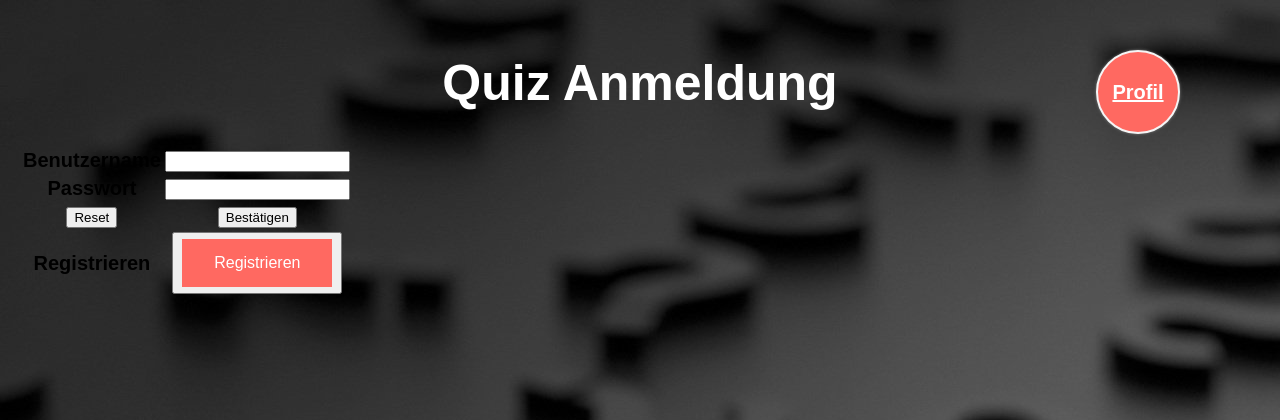
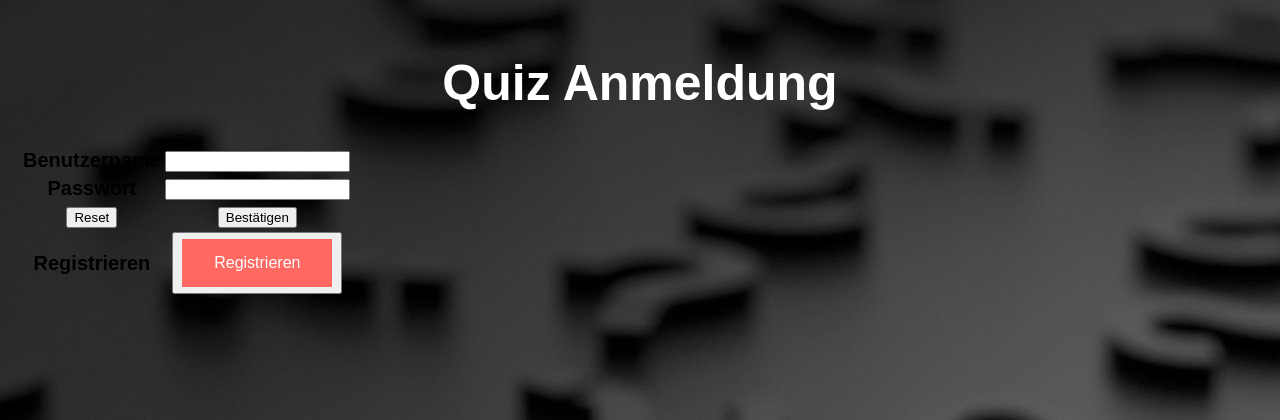
Before and after one commit to Kilian004/Quizlein, a PHP site: page /index.php in a window 1280 px wide. Shown: the top 420 px of the page. Run offline with PHP 8.4, Linux system fonts and the light colour scheme; lists and menus that the app fills with data are empty.

Commit message:
Update index.php

```diff
--- a/index.php
+++ b/index.php
@@ -35,8 +35,6 @@
 		<meta charset="utf-8"/>
 		<link rel="stylesheet" href="quizsheet.css">
 	<title> Quiz </title>
-	<circle-button><a type="button" class="circle-button" href="profil.php" style="color:white" >Profil</a></circle-button>
-
 
 	</head>
 	<body>
```
